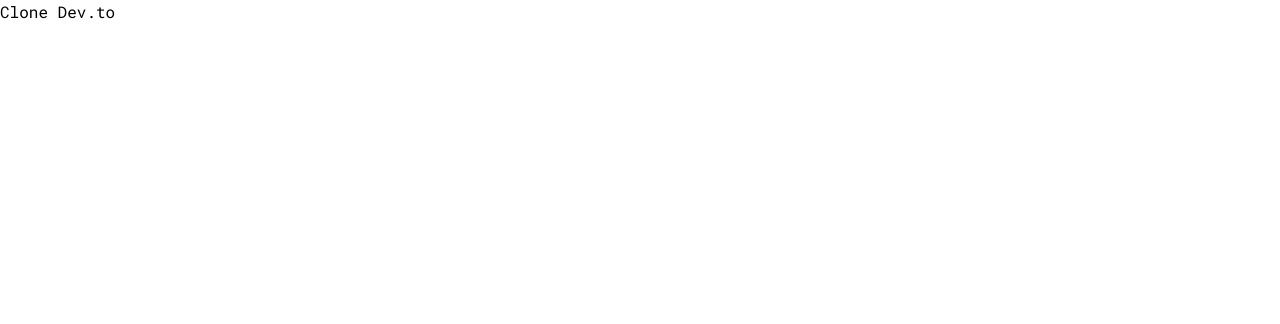
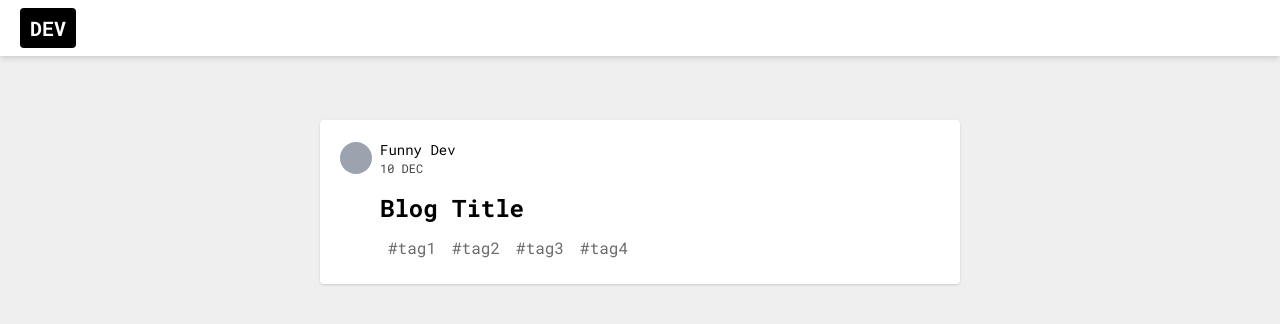
Before and after one commit to FunnyDevP/react_clone_dev.to, a React (Create React App) app: page / in a window 1280 px wide. Shown: the top 324 px of the page. Built offline with nearby package versions, Linux system fonts and the light colour scheme.

Commit message:
feat: implement Content part on Home page

```diff
--- a/src/App.tsx
+++ b/src/App.tsx
@@ -1,7 +1,14 @@
 import React, { FC } from "react";
+import Header from "./component/Header/Header";
+import { Home } from "./Home/Home";
 
 const App: FC = () => {
-  return <h1>Clone Dev.to</h1>;
+  return (
+    <>
+      <Header />
+      <Home />
+    </>
+  );
 };
 
 export default App;
--- /dev/null
+++ b/src/Home/Content/Content.tsx
@@ -0,0 +1,26 @@
+import React, { FC } from "react";
+
+const Content: FC = () => {
+  return (
+    <div className="flex flex-col mt-16 items-center">
+      <div className="grid gap-2  w-1/2 bg-white rounded shadow p-5">
+        <div className="flex flex-row items-center mb-2">
+          <div className="bg-gray-400 rounded-full w-8 h-8 absolute" />
+          <div className="flex flex-col pl-10">
+            <p className="text-sm">Funny Dev</p>
+            <p className="text-xs opacity-75">10 DEC</p>
+          </div>
+        </div>
+        <p className="text-2xl pl-10 font-bold">Blog Title</p>
+        <div className="flex flex-row pl-10">
+          <p className="py-1 px-2 text-blog-tag opacity-60">#tag1</p>
+          <p className="py-1 px-2 text-blog-tag opacity-60">#tag2</p>
+          <p className="py-1 px-2 text-blog-tag opacity-60">#tag3</p>
+          <p className="py-1 px-2 text-blog-tag opacity-60">#tag4</p>
+        </div>
+      </div>
+    </div>
+  );
+};
+
+export default Content;
--- /dev/null
+++ b/src/Home/Home.tsx
@@ -0,0 +1,6 @@
+import React, { FC } from "react";
+import Content from "./Content/Content";
+
+export const Home: FC = () => {
+  return <Content />;
+};
--- /dev/null
+++ b/src/component/Header/Header.tsx
@@ -0,0 +1,13 @@
+import React, { FC } from "react";
+
+const Header: FC = () => {
+  return (
+    <nav className="bg-white px-5 h-14 flex items-center shadow-md">
+      <div className="w-14 h-10 bg-black flex items-center justify-center rounded">
+        <h1 className="text-xl font-bold text-white">DEV</h1>
+      </div>
+    </nav>
+  );
+};
+
+export default Header;
--- a/src/index.css
+++ b/src/index.css
@@ -1,3 +1,7 @@
 @tailwind base;
 @tailwind components;
 @tailwind utilities;
+
+body {
+    background-color: #efefef;
+}
--- a/tailwind.config.js
+++ b/tailwind.config.js
@@ -9,6 +9,9 @@
       fontFamily: {
         sans: ["Roboto Mono", ...defaultTheme.fontFamily.sans],
       },
+      colors: {
+        "blog-tag": "#090909",
+      },
     },
   },
   variants: {
```
